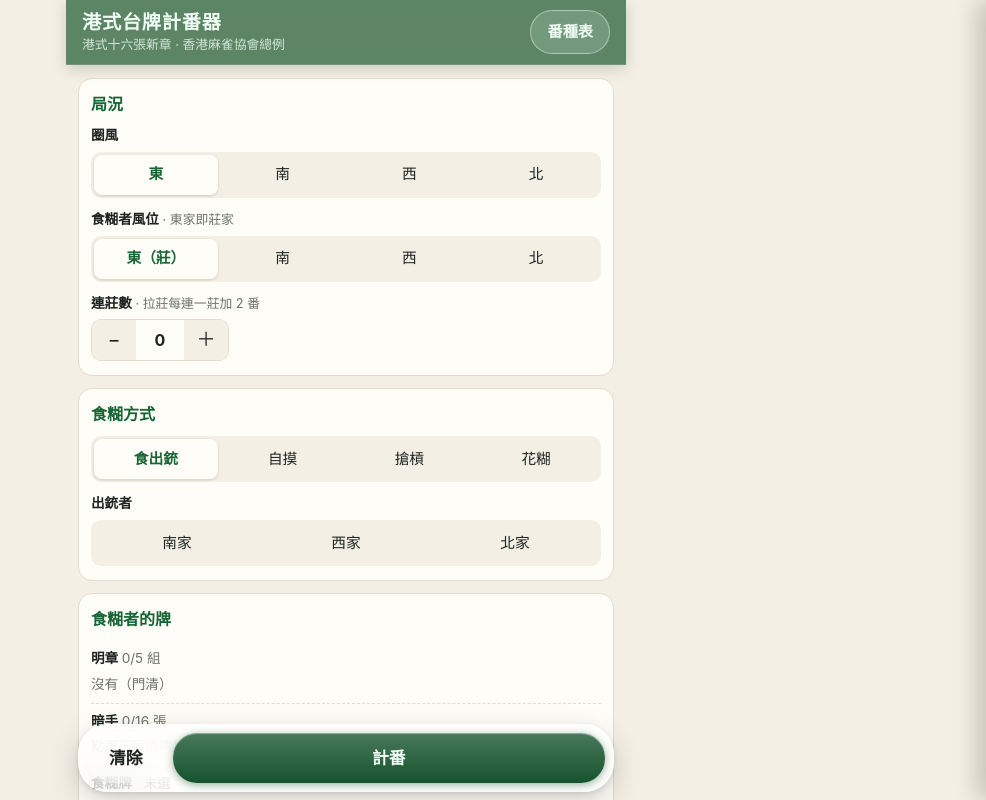
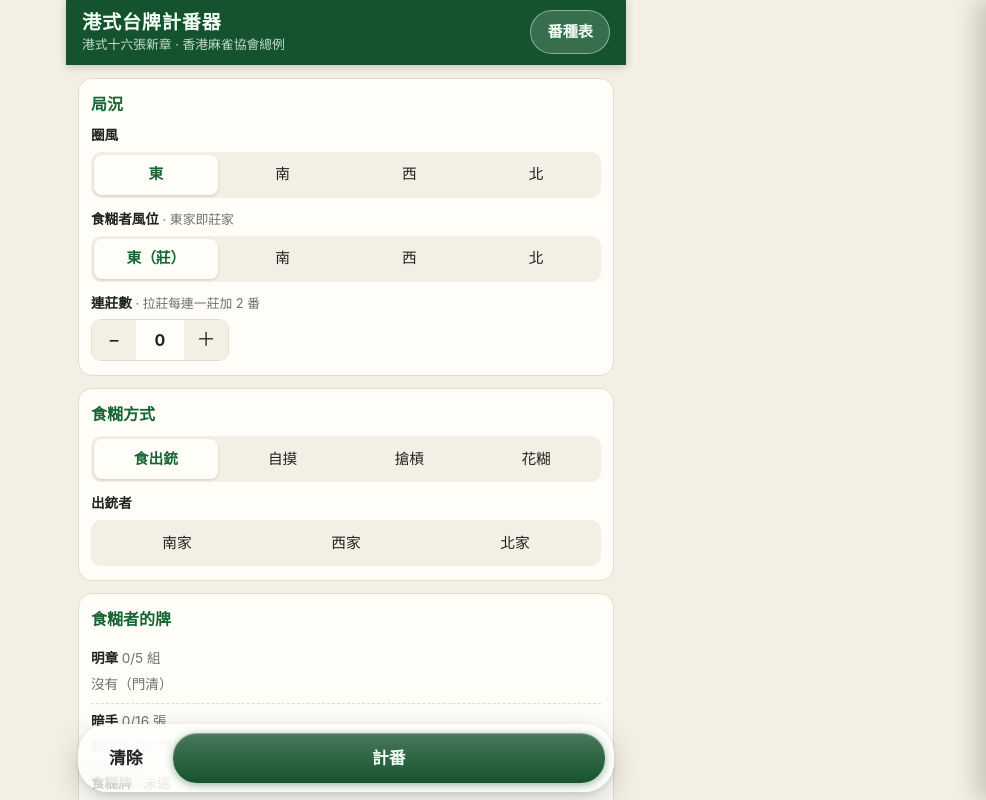
Before and after one commit to zycarlc/mahjong-scorer, a Preact app: page / in a window 1280 px wide. Shown: the whole page, without its empty margins (294-1280 px from the left). Built offline with nearby package versions, Linux system fonts and the light colour scheme.

Commit message:
標題列改回實色（去除模糊）；減少底部空白
Co-Authored-By: Claude Sonnet 5.5 <noreply@anthropic.com>
Claude-Session: https://claude.ai/code/session_012rbLp562VUo2BC5iMKQytX

```diff
--- a/src/style.css
+++ b/src/style.css
@@ -62,11 +62,13 @@
 }
 
 html {
+  height: 100%;
   -webkit-text-size-adjust: 100%;
 }
 
 body {
   margin: 0;
+  height: 100%;
   overflow: hidden;
   background: var(--bg);
   color: var(--ink);
@@ -98,12 +100,10 @@ button {
   left: 0;
   right: 0;
   z-index: 15;
-  background: color-mix(in srgb, var(--felt) 68%, transparent);
-  -webkit-backdrop-filter: blur(20px) saturate(180%);
-  backdrop-filter: blur(20px) saturate(180%);
+  background: var(--felt);
   color: var(--felt-ink);
   padding: calc(10px + env(safe-area-inset-top)) 16px 10px;
-  box-shadow: inset 0 -1px 0 rgb(255 255 255 / 0.14), 0 4px 14px rgb(0 0 0 / 0.15);
+  box-shadow: 0 2px 8px rgb(0 0 0 / 0.18);
 }
 
 .top h1 {
@@ -125,7 +125,7 @@ main {
   overflow-y: auto;
   overscroll-behavior: contain;
   -webkit-overflow-scrolling: touch;
-  padding: calc(78px + env(safe-area-inset-top)) 12px calc(84px + env(safe-area-inset-bottom));
+  padding: calc(78px + env(safe-area-inset-top)) 12px calc(76px + max(8px, calc(env(safe-area-inset-bottom) - 22px)));
   scroll-padding-top: calc(78px + env(safe-area-inset-top));
   align-content: start;
   display: grid;
```
